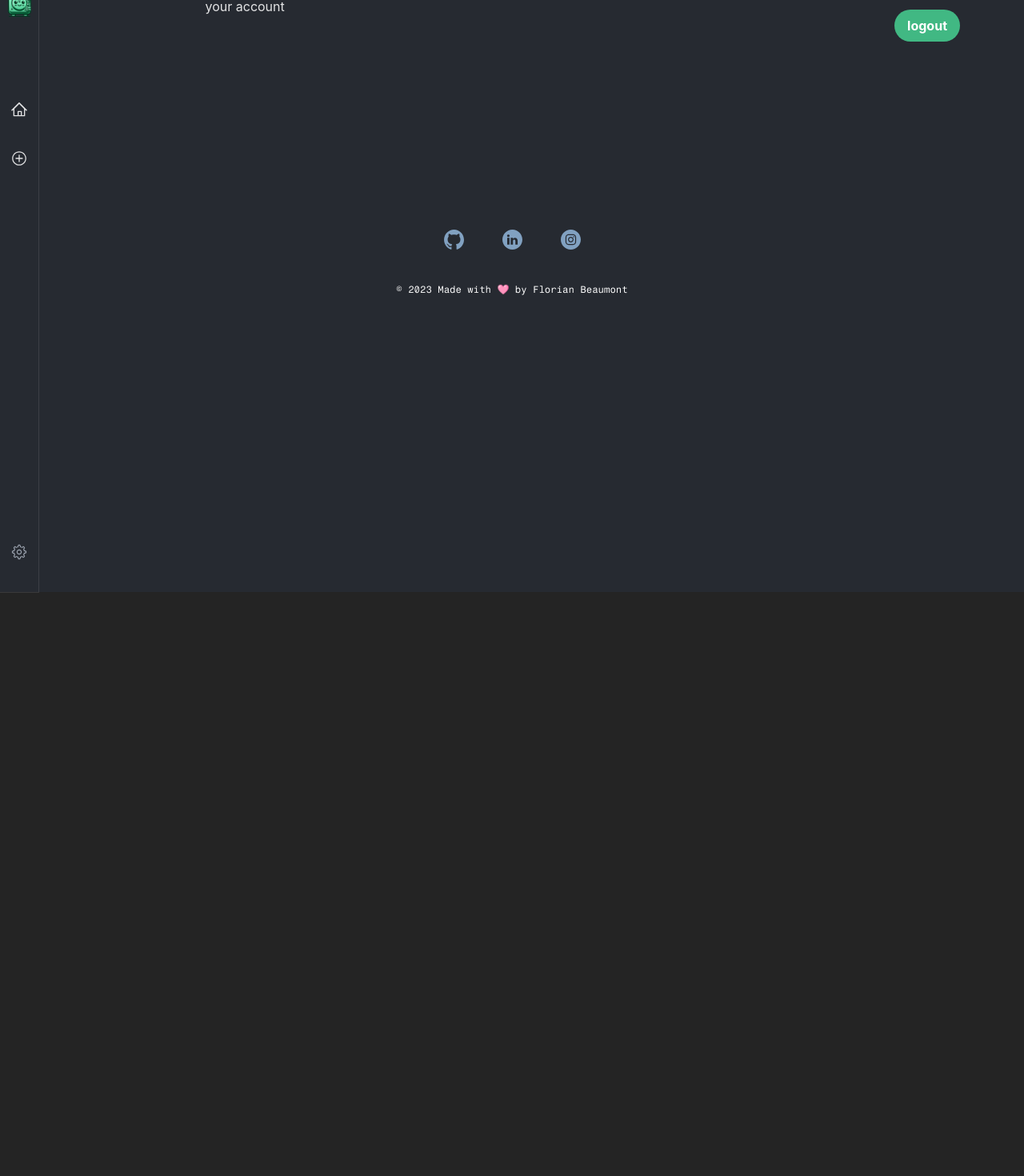
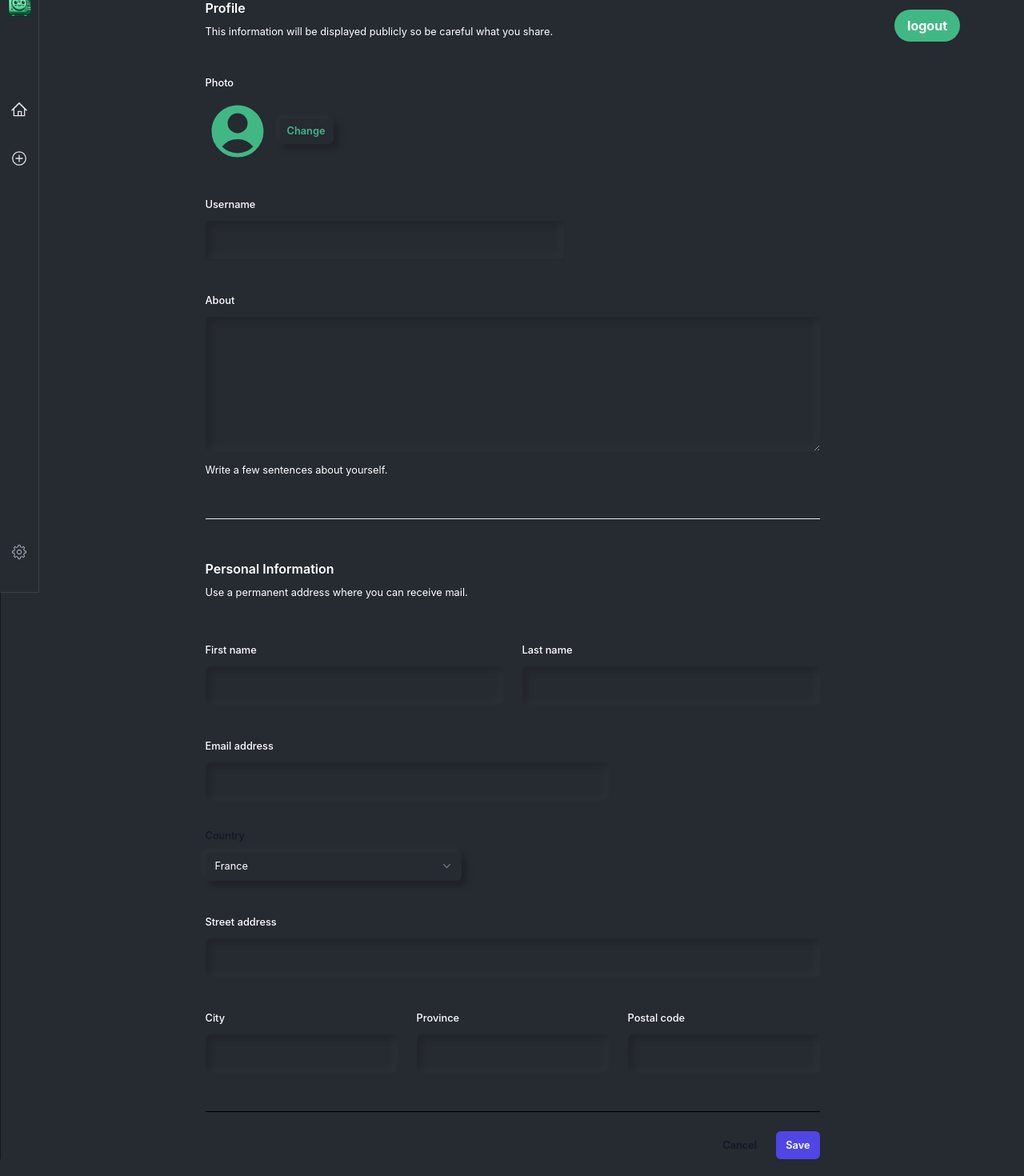
Before and after one commit to FlorianBx/Code-Vault, a Vue app: page /profile in a window 1280 px wide. Shown: the part 60-1530 px from the top of the page at 80% size. Before the commit the page ends 800 px from the top, so only its background shows below. Built offline with nearby package versions, Linux system fonts and the light colour scheme; no server answers; sample sign-in values are in the browser's storage.

Commit message:
add some components. There are few bugslike edit doesn't work anymore, the post request too

```diff
--- /dev/null
+++ b/src/components/ButtonCustom.vue
@@ -0,0 +1,23 @@
+<script setup lang="ts">
+import { PropType } from "vue";
+
+defineProps({
+  name: {
+    type: String,
+    default: "",
+  },
+  type: {
+    type: String as PropType<"button" | "submit" | "reset">,
+    default: "button",
+  },
+});
+</script>
+
+<template>
+  <button
+    :type="type"
+    class="rounded-md bg-vue px-3 py-2 text-sm font-semibold text-white shadow-sm hover:bg-red-200 focus-visible:outline focus-visible:outline-2 focus-visible:outline-offset-2 focus-visible:outline-indigo-600"
+  >
+    Save
+  </button>
+</template>
--- a/src/components/InputForRichText.vue
+++ b/src/components/InputForRichText.vue
@@ -20,6 +20,10 @@ defineProps({
   modelValue: {
     type: String,
     default: "",
+  },
+  preview: {
+    type: Boolean,
+    default: false,
   },
 });
 const showPreview = ref(false);
@@ -52,6 +56,7 @@ watch(showPreview, async () => {
       >{{ label }}</label
     >
     <div class="relative mt-2">
+      <div v-if="preview">
         <button
           v-if="!showPreview"
           type="button"
@@ -68,6 +73,7 @@ watch(showPreview, async () => {
         >
           <EyeIconClosed />
         </button>
+      </div>
       <textarea
         v-show="!showPreview"
         :id="label.toLocaleLowerCase()"
--- a/src/components/InputForText.vue
+++ b/src/components/InputForText.vue
@@ -28,7 +28,7 @@ function handleInput(event: Event): void {
 </script>
 
 <template>
-  <div>
+  <div class="w-full">
     <label
       :for="label.toLocaleLowerCase()"
       class="block text-sm font-medium leading-6 text-primary"
--- a/src/components/NavBar/NavBar.vue
+++ b/src/components/NavBar/NavBar.vue
@@ -31,8 +31,8 @@ const filteredMenuItems = computed(() => {
     <div class="relative">
       <button
         v-if="authStore.isLoggedIn"
+        class="absolute top-4 right-20 z-50 bg-vue hover:bg-teal-400 text-white font-bold py-2 px-4 rounded-full"
         @click="logout"
-        class="absolute top-4 right-20 z-50 bg-vue hover:bg-teal-400 text-white font-bold py-2 px-4 rounded-full"
       >
         logout
       </button>
--- a/src/store/authStore.ts
+++ b/src/store/authStore.ts
@@ -10,21 +10,21 @@ export const useAuthStore = defineStore("auth", {
   actions: {
     async initializeAuth() {
       if (auth.currentUser) {
-        await this.updateLoginState();
+        await this.login();
       }
     },
 
     listenToAuthChanges() {
       onAuthStateChanged(auth, async (user) => {
         if (user) {
-          await this.updateLoginState();
+          await this.login();
         } else {
           this.logout();
         }
       });
     },
 
-    async updateLoginState() {
+    async login() {
       try {
         const idToken = await auth.currentUser?.getIdToken();
         if (idToken) {
--- a/src/views/EditSnippetView.vue
+++ b/src/views/EditSnippetView.vue
@@ -103,6 +103,7 @@ onMounted(async () => {
             <InputForRichText
               v-model="snippetData.code"
               label="Code"
+              :preview="true"
               required
             />
           </div>
--- a/src/views/ProfileView.vue
+++ b/src/views/ProfileView.vue
@@ -1,3 +1,146 @@
-<script setup lang="ts"></script>
+<script setup>
+import { UserCircleIcon } from "@heroicons/vue/24/solid";
+import InputForText from "../components/InputForText.vue";
+import InputForRichText from "../components/InputForRichText.vue";
+</script>
 
-<template>your account</template>
+<template>
+  <form>
+    <div class="space-y-12">
+      <div class="border-b pb-12">
+        <h2 class="text-base font-semibold leading-7 text-primary">Profile</h2>
+        <p class="mt-1 text-sm leading-6 text-primary">
+          This information will be displayed publicly so be careful what you
+          share.
+        </p>
+
+        <div class="mt-10 grid grid-cols-1 gap-x-6 gap-y-8 sm:grid-cols-6">
+          <div class="col-span-full">
+            <label
+              for="photo"
+              class="block text-sm font-medium leading-6 text-primary"
+              >Photo</label
+            >
+            <div class="mt-2 col-span-full flex items-center gap-x-3">
+              <UserCircleIcon class="h-20 w-20 text-vue" aria-hidden="true" />
+              <button
+                type="button"
+                class="rounded-md bg-transparent px-2.5 py-1.5 text-sm font-semibold text-vue shadow-neumorphic ring-0 hover:bg-vue hover:text-primary"
+              >
+                Change
+              </button>
+            </div>
+          </div>
+
+          <div class="sm:col-span-4">
+            <div class="mt-2">
+              <div
+                class="flex rounded-md shadow-sm ring-0 ring-inset sm:max-w-md"
+              >
+                <InputForText label="Username" type="text" />
+              </div>
+            </div>
+          </div>
+
+          <div class="col-span-full">
+            <div class="mt-2">
+              <InputForRichText label="About" />
+            </div>
+            <p class="mt-3 text-sm leading-6 text-primary">
+              Write a few sentences about yourself.
+            </p>
+          </div>
+        </div>
+      </div>
+
+      <div class="border-b border-black pb-12">
+        <h2 class="text-base font-semibold leading-7 text-primary">
+          Personal Information
+        </h2>
+        <p class="mt-1 text-sm leading-6 text-primary">
+          Use a permanent address where you can receive mail.
+        </p>
+
+        <div class="mt-10 grid grid-cols-1 gap-x-6 gap-y-8 sm:grid-cols-6">
+          <div class="sm:col-span-3">
+            <div class="mt-2">
+              <InputForText label="First name" type="text" />
+            </div>
+          </div>
+
+          <div class="sm:col-span-3">
+            <div class="mt-2">
+              <InputForText label="Last name" type="text" />
+            </div>
+          </div>
+
+          <div class="sm:col-span-4">
+            <div class="mt-2">
+              <InputForText label="Email address" type="email" />
+            </div>
+          </div>
+
+          <div class="sm:col-span-3">
+            <label
+              for="country"
+              class="block text-sm font-medium leading-6 text-gray-900"
+              >Country</label
+            >
+            <div class="mt-2">
+              <select
+                id="country"
+                name="country"
+                autocomplete="country-name"
+                class="block bg-transparent w-full rounded-md border-0 py-1.5 text-primary shadow-neumorphic sm:max-w-xs sm:text-sm sm:leading-6"
+              >
+                <option>France</option>
+                <option>United States</option>
+                <option>Canada</option>
+                <option>Mexico</option>
+              </select>
+            </div>
+          </div>
+
+          <div class="col-span-full">
+            <div class="mt-2">
+              <InputForText label="Street address" type="text" />
+            </div>
+          </div>
+
+          <div class="sm:col-span-2 sm:col-start-1">
+            <div class="mt-2">
+              <InputForText label="City" type="text" />
+            </div>
+          </div>
+
+          <div class="sm:col-span-2">
+            <div class="mt-2">
+              <InputForText label="Province" type="text" />
+            </div>
+          </div>
+
+          <div class="sm:col-span-2">
+            <div class="mt-2">
+              <InputForText label="Postal code" type="text" />
+            </div>
+          </div>
+        </div>
+      </div>
+    </div>
+
+    <div class="mt-6 flex items-center justify-end gap-x-6">
+      <button
+        type="button"
+        class="text-sm font-semibold leading-6 text-gray-900"
+      >
+        Cancel
+      </button>
+      <button
+        type="submit"
+        class="rounded-md bg-indigo-600 px-3 py-2 text-sm font-semibold text-white shadow-sm hover:bg-indigo-500 focus-visible:outline focus-visible:outline-2 focus-visible:outline-offset-2 focus-visible:outline-indigo-600"
+      >
+        Save
+      </button>
+    </div>
+  </form>
+</template>
```
Also changed, not shown: 1 other file (tests, documents, lock files or other folders). Lines whose indentation alone changed are shown as unchanged.
